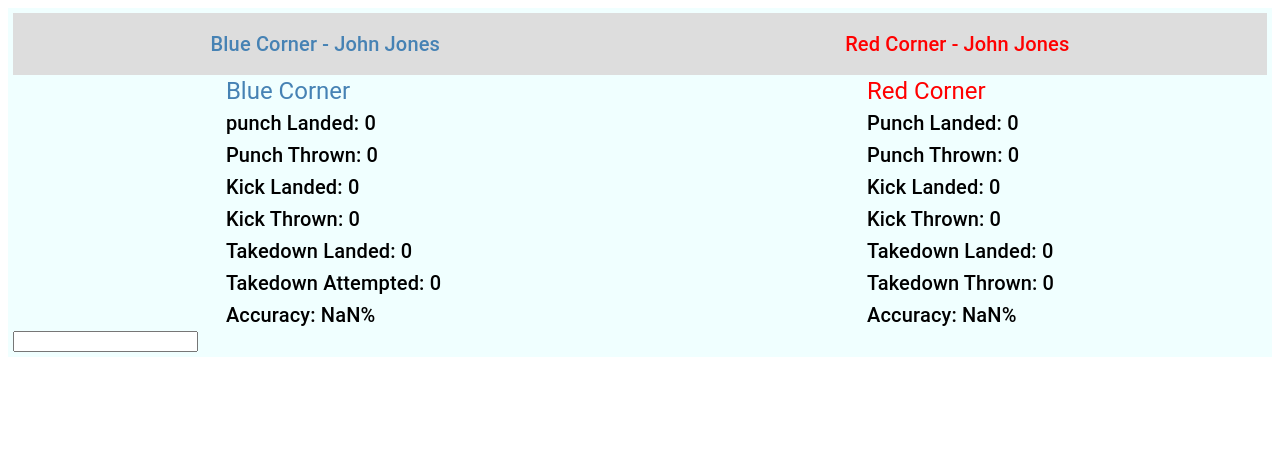
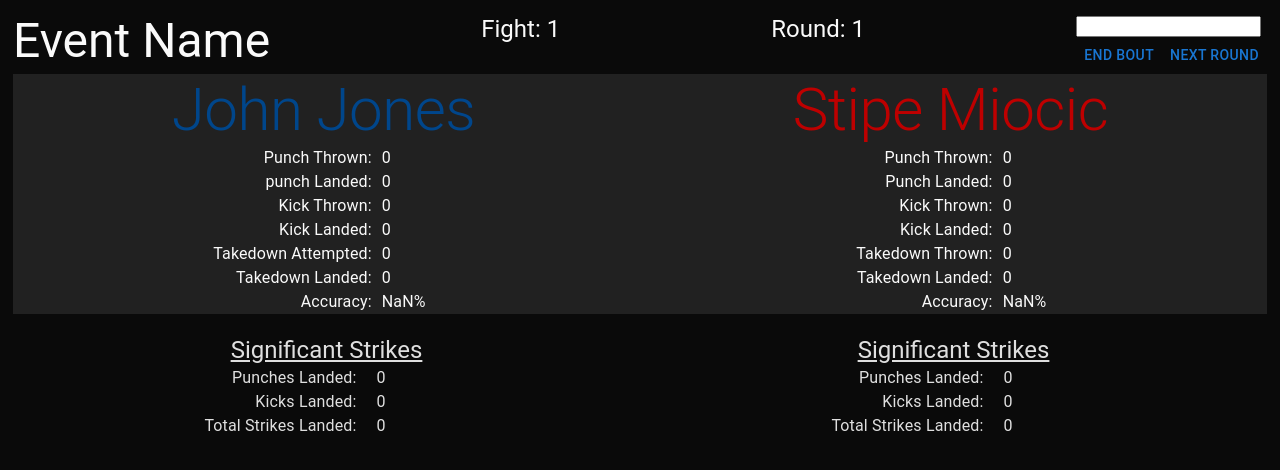
Before and after one commit to nsholmes/CombatStats, a React (Vite) app: page / in a window 1280 px wide. Shown: the top 470 px of the page. Built offline with nearby package versions, Linux system fonts and the light colour scheme.

Commit message:
Added Styling to TotalStrikes and updated StatsBox  On branch main  Your branch is up to date with 'origin/main'.
 Changes to be committed:
	modified:   src/App.tsx
	modified:   src/TotalStrikes.tsx
	modified:   src/components/StatsBox.tsx
	modified:   src/index.css
	modified:   src/totalStrikes.css

```diff
--- a/src/App.tsx
+++ b/src/App.tsx
@@ -12,7 +12,7 @@ function App() {
 
 
   return (
-    <Box sx={{ height: '100%', padding: '5px', backgroundColor: 'azure' }}>
+    <Box sx={{ height: '100%', padding: '5px' }}>
       {/* <StatsBox /> */}
       {/* <FighterTotalStrikes /> */}
       <TotalStrikes />
--- a/src/TotalStrikes.tsx
+++ b/src/TotalStrikes.tsx
@@ -1,6 +1,7 @@
-import { Box, Typography } from "@mui/material";
+import { Box, Button, Typography } from "@mui/material";
 import { useEffect, useState } from "react";
 import './totalStrikes.css';
+import StatsBox from "./components/StatsBox";
 
 function TotalStrikes() {
 
@@ -42,7 +43,7 @@ function TotalStrikes() {
     const setStats = corner === "red" ? setRedStats : setBlueStats;
     switch (target) {
       case "kickLanded":
-        setStats({ ...cornerStats, kickLanded: cornerStats.kickLanded + 1, kickThrown: cornerStats.kickLanded + 1 });
+        setStats({ ...cornerStats, kickLanded: cornerStats.kickLanded + 1, kickThrown: cornerStats.kickThrown + 1 });
         break;
       case "kickThrown":
         setStats({ ...cornerStats, kickThrown: cornerStats.kickThrown + 1 });
@@ -65,7 +66,7 @@ function TotalStrikes() {
   };
 
   const keyupHandler = (ev: any) => {
-    console.log(ev.key)
+    console.log(ev.target.value)
     switch (ev.key) {
       case "1":
         updateStats("red", "takeDownAttempted");
@@ -127,48 +128,93 @@ function TotalStrikes() {
   }
 
   return (
-    <div>
-
-      <Box sx={{ display: "flex", justifyContent: "space-around", gap: "10px", backgroundColor: "#ddd" }}>
-        <Box sx={{ margin: "10px 0px" }}>
-          <Box className="trackerRow trkRowLayout">
-            <Typography variant="h6" color="steelblue">
-              Blue Corner - John Jones
-            </Typography>
-          </Box>
-        </Box>
-        <Box sx={{ margin: "10px 0px" }}>
-          <Box className="trackerRow trkRowLayout">
-            <Typography variant="h6" color="red">
-              Red Corner - John Jones
-            </Typography>
+    <Box sx={{ backgroundColor: "#0A0A0A" }}>
+      <Box sx={{ display: "flex", justifyContent: "space-between" }}>
+        <Typography sx={{ color: "#FAFAFA" }} variant="h3">Event Name</Typography>
+        <Typography sx={{ color: "#FAFAFA" }} variant="h5">Fight: 1</Typography>
+        <Typography sx={{ color: "#FAFAFA" }} variant="h5">Round: 1</Typography>
+        <Box>
+          <input type="text" onKeyUp={keyupHandler} />
+          <Box>
+            <Button>End Bout</Button>
+            <Button>Next Round</Button>
           </Box>
         </Box>
       </Box>
-      <Box className="statsContainer">
+      <Box sx={{ display: "flex", justifyContent: "space-around", backgroundColor: "#212121", color: "#fafafa;" }}>
         <Box>
-          <Typography variant="h5" color="steelblue">Blue Corner</Typography>
-          <Typography variant="h6">punch Landed: {blueStats.punchLanded}</Typography>
-          <Typography variant="h6">Punch Thrown: {blueStats.punchThrown}</Typography>
-          <Typography variant="h6">Kick Landed: {blueStats.kickLanded}</Typography>
-          <Typography variant="h6">Kick Thrown: {blueStats.kickThrown}</Typography>
-          <Typography variant="h6">Takedown Landed: {blueStats.takeDownLanded}</Typography>
-          <Typography variant="h6">Takedown Attempted: {blueStats.takeDownAttempted}</Typography>
-          <Typography variant="h6">Accuracy: {(((blueStats.punchLanded) / (blueStats.punchThrown) * 100)).toFixed(2)}%</Typography>
+          <Box sx={{ color: "#00468b", textAlign: "left" }}>
+            <Typography variant="h2">John Jones</Typography>
+          </Box>
+          <Box sx={{ fontSize: "1em", display: "flex" }}>
+            <Typography sx={{ width: "200px", textAlign: "right", marginRight: "10px" }} variant="body1">Punch Thrown: </Typography>
+            <Typography>{blueStats.punchThrown}</Typography>
+          </Box>
+          <Box sx={{ fontSize: "1em", display: "flex" }}>
+            <Typography sx={{ width: "200px", textAlign: "right", marginRight: "10px" }} variant="body1">punch Landed: </Typography>
+            <Typography>{blueStats.punchLanded}</Typography>
+          </Box>
+          <Box sx={{ fontSize: "1em", display: "flex" }}>
+            <Typography sx={{ width: "200px", textAlign: "right", marginRight: "10px" }} variant="body1">Kick Thrown: </Typography>
+            <Typography>{blueStats.kickThrown}</Typography>
+          </Box>
+          <Box sx={{ fontSize: "1em", display: "flex" }}>
+            <Typography sx={{ width: "200px", textAlign: "right", marginRight: "10px" }} variant="body1">Kick Landed: </Typography>
+            <Typography>{blueStats.kickLanded}</Typography>
+          </Box>
+          <Box sx={{ fontSize: "1em", display: "flex" }}>
+            <Typography sx={{ width: "200px", textAlign: "right", marginRight: "10px" }} variant="body1">Takedown Attempted: </Typography>
+            <Typography>{blueStats.takeDownAttempted}</Typography>
+          </Box>
+          <Box sx={{ fontSize: "1em", display: "flex" }}>
+            <Typography sx={{ width: "200px", textAlign: "right", marginRight: "10px" }} variant="body1">Takedown Landed: </Typography>
+            <Typography>{blueStats.takeDownLanded}</Typography>
+          </Box>
+          <Box sx={{ fontSize: "1em", display: "flex" }}>
+            <Typography sx={{ width: "200px", textAlign: "right", marginRight: "10px" }} variant="body1">Accuracy: </Typography>
+            <Typography>{(((blueStats.punchLanded) / (blueStats.punchThrown) * 100)).toFixed(2)}%</Typography>
+          </Box>
         </Box>
         <Box>
-          <Typography variant="h5" color="red">Red Corner</Typography>
-          <Typography variant="h6">Punch Landed: {redStats.punchLanded}</Typography>
-          <Typography variant="h6">Punch Thrown: {redStats.punchThrown}</Typography>
-          <Typography variant="h6">Kick Landed: {redStats.kickLanded}</Typography>
-          <Typography variant="h6">Kick Thrown: {redStats.kickThrown}</Typography>
-          <Typography variant="h6">Takedown Landed: {redStats.takeDownLanded}</Typography>
-          <Typography variant="h6">Takedown Thrown: {redStats.takeDownAttempted}</Typography>
-          <Typography variant="h6">Accuracy: {(((redStats.punchLanded) / (redStats.punchThrown) * 100)).toFixed(2)}%</Typography>
+          <Box sx={{ color: "#be0000", textAlign: "left" }}>
+            <Typography variant="h2">Stipe Miocic</Typography>
+          </Box>
+          <Box sx={{ fontSize: "1em", display: "flex" }}>
+            <Typography sx={{ width: "200px", textAlign: "right", marginRight: "10px" }} variant="body1">Punch Thrown: </Typography>
+            <Typography>{redStats.punchThrown}</Typography>
+          </Box>
+          <Box sx={{ fontSize: "1em", display: "flex" }}>
+            <Typography sx={{ width: "200px", textAlign: "right", marginRight: "10px" }} variant="body1">Punch Landed: </Typography>
+            <Typography>{redStats.punchLanded}</Typography>
+          </Box>
+          <Box sx={{ fontSize: "1em", display: "flex" }}>
+            <Typography sx={{ width: "200px", textAlign: "right", marginRight: "10px" }} variant="body1">Kick Thrown: </Typography>
+            <Typography>{redStats.kickThrown}</Typography>
+          </Box>
+          <Box sx={{ fontSize: "1em", display: "flex" }}>
+            <Typography sx={{ width: "200px", textAlign: "right", marginRight: "10px" }} variant="body1">Kick Landed: </Typography>
+            <Typography>{redStats.kickLanded}</Typography>
+          </Box>
+          <Box sx={{ fontSize: "1em", display: "flex" }}>
+            <Typography sx={{ width: "200px", textAlign: "right", marginRight: "10px" }} variant="body1">Takedown Thrown: </Typography>
+            <Typography>{redStats.takeDownAttempted}</Typography>
+          </Box>
+          <Box sx={{ fontSize: "1em", display: "flex" }}>
+            <Typography sx={{ width: "200px", textAlign: "right", marginRight: "10px" }} variant="body1">Takedown Landed: </Typography>
+            <Typography>{redStats.takeDownLanded}</Typography>
+          </Box>
+          <Box sx={{ fontSize: "1em", display: "flex" }}>
+            <Typography sx={{ width: "200px", textAlign: "right", marginRight: "10px" }} variant="body1">Accuracy: </Typography>
+            <Typography>{(((redStats.punchLanded) / (redStats.punchThrown) * 100)).toFixed(2)}%</Typography>
+          </Box>
         </Box>
       </Box>
-      <input type="text" onKeyUp={keyupHandler} />
-    </div>
+
+      <Box sx={{ display: "flex", justifyContent: "space-around", marginTop: "20px" }}>
+        <StatsBox />
+        <StatsBox />
+      </Box>
+    </Box>
   );
 }
 export default TotalStrikes;
--- a/src/components/StatsBox.tsx
+++ b/src/components/StatsBox.tsx
@@ -0,0 +1,15 @@
+import { Box, Typography } from "@mui/material";
+
+function StatsBox() {
+  return (
+    <Box>
+      <Box>
+        <Typography variant="h5" sx={{ textDecoration: "underline", textAlign: "center" }}>Significant Strikes</Typography>
+        <Box sx={{ fontSize: "1em", display: "flex" }}><Typography sx={{ width: "200px", textAlign: "right", marginRight: "20px" }}>Punches Landed: </Typography><Typography sx={{ width: "120px" }}>0</Typography></Box>
+        <Box sx={{ fontSize: "1em", display: "flex" }}><Typography sx={{ width: "200px", textAlign: "right", marginRight: "20px" }}>Kicks Landed: </Typography><Typography sx={{ width: "120px" }}>0</Typography></Box>
+        <Box sx={{ fontSize: "1em", display: "flex" }}><Typography sx={{ width: "200px", textAlign: "right", marginRight: "20px" }}>Total Strikes Landed: </Typography><Typography sx={{ width: "120px" }}>0</Typography></Box>
+      </Box>
+    </Box>
+  );
+}
+export default StatsBox;
--- a/src/index.css
+++ b/src/index.css
@@ -1,11 +1,11 @@
-/* :root {
+:root {
   font-family: Inter, system-ui, Avenir, Helvetica, Arial, sans-serif;
   line-height: 1.5;
   font-weight: 400;
 
   color-scheme: light dark;
   color: rgba(255, 255, 255, 0.87);
-  background-color: #242424;
+  background-color: #0A0A0A;
 
   font-synthesis: none;
   text-rendering: optimizeLegibility;
@@ -13,7 +13,7 @@
   -moz-osx-font-smoothing: grayscale;
   -webkit-text-size-adjust: 100%;
 }
-
+/*
 a {
   font-weight: 500;
   color: #646cff;
--- a/src/totalStrikes.css
+++ b/src/totalStrikes.css
@@ -1,5 +1,6 @@
 .statsContainer{
   display: flex;
   justify-content: space-around;
-  background-color:azure;
+  background-color:#212121;
+  color: #fafafa;
 }
```
